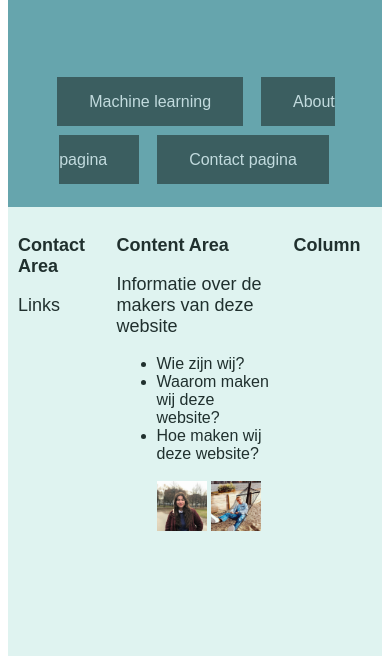
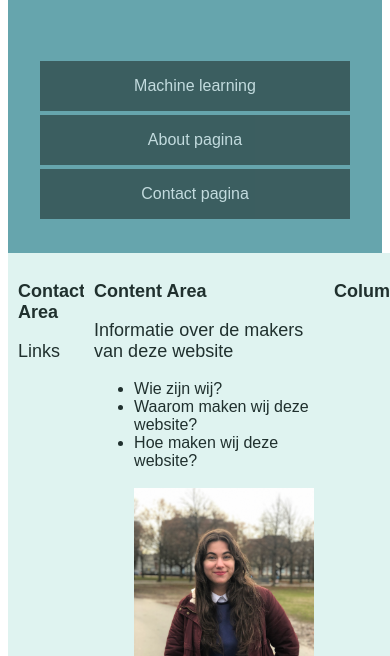
Before and after one commit to majak27/Machine-Learning-Website, a plain HTML site: page button1.html in a window 390 px wide. Shown: the part 188-844 px from the top of the page. Drawn offline with Linux system fonts and the light colour scheme.

Commit message:
@media tag toegepast

```diff
--- a/style.css
+++ b/style.css
@@ -79,15 +79,16 @@ p {
 }
 
 /* Responsive layout - makes the three columns stack on top of each other instead of next to each other */
-@media (max-width: 600px) {
+@media (max-width: 635px) {
   .row {
     column-count: 2;
   }
+  .btn {
+    display: flex;
+    flex-direction: column;
+  }
 }
-@media (min-width: 800px) {
-  .row {
-    column-count:3;
-  }
+
 img {
   display: block;
   margin-left: auto;
```
